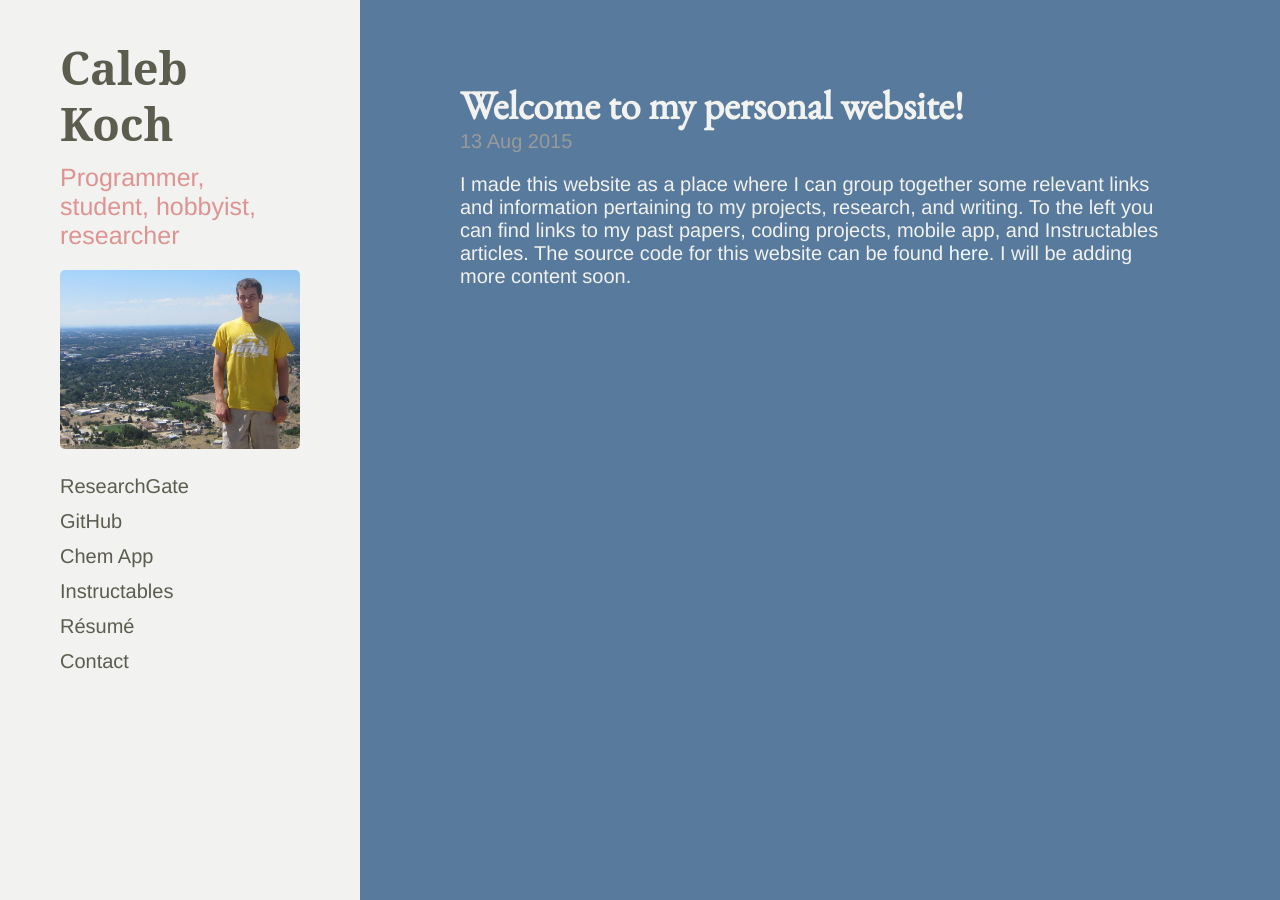
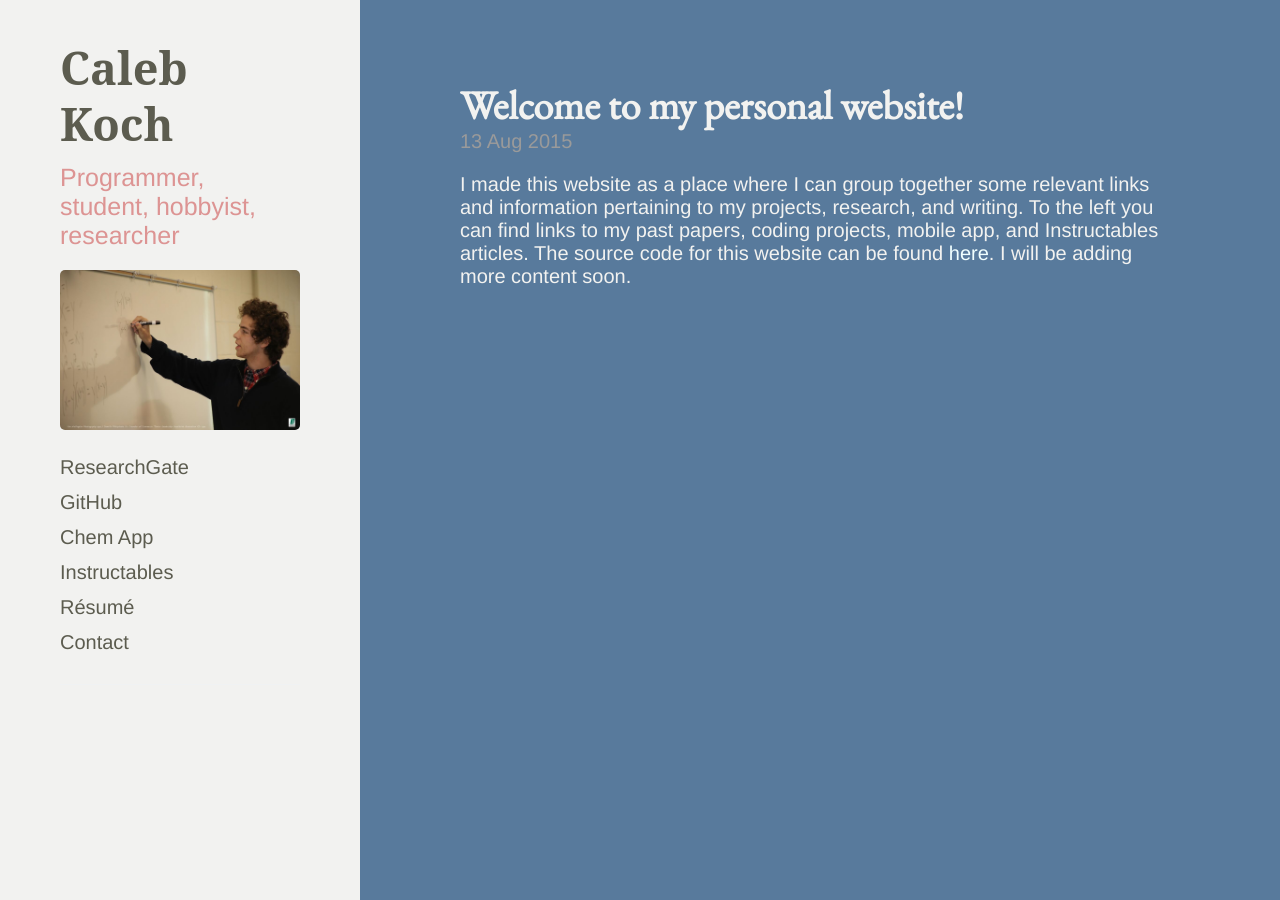
Before and after one commit to cakoch10/cakoch10.github.io, a Jekyll site: the page built from index.html, in a window 1280 px wide. Built offline with Jekyll 4.4.1, drawn with Linux system fonts in a browser that asks for light colours; Markdown is read by kramdown in place of the engine named in the settings; the list of posts is cut into pages by our own code.

Commit message:
Update sidebar.html

```diff
--- a/_includes/sidebar.html
+++ b/_includes/sidebar.html
@@ -9,7 +9,7 @@
       <p class="lead">{{ site.description }}</p>
     </div>
 
-    <div style="text-align: center"><IMG class="displayed" src="https://raw.githubusercontent.com/cakoch10/cakoch10.github.io/master/public/tablerock.JPG"/></div>
+    <div style="text-align: center"><IMG class="displayed" src="https://raw.githubusercontent.com/cakoch10/cakoch10.github.io/master/public/JLRS2.jpg"/></div>
 
     <nav class="sidebar-nav">
       <a class="sidebar-nav-item" href="https://www.researchgate.net/profile/Caleb_Koch">ResearchGate</a>
```
